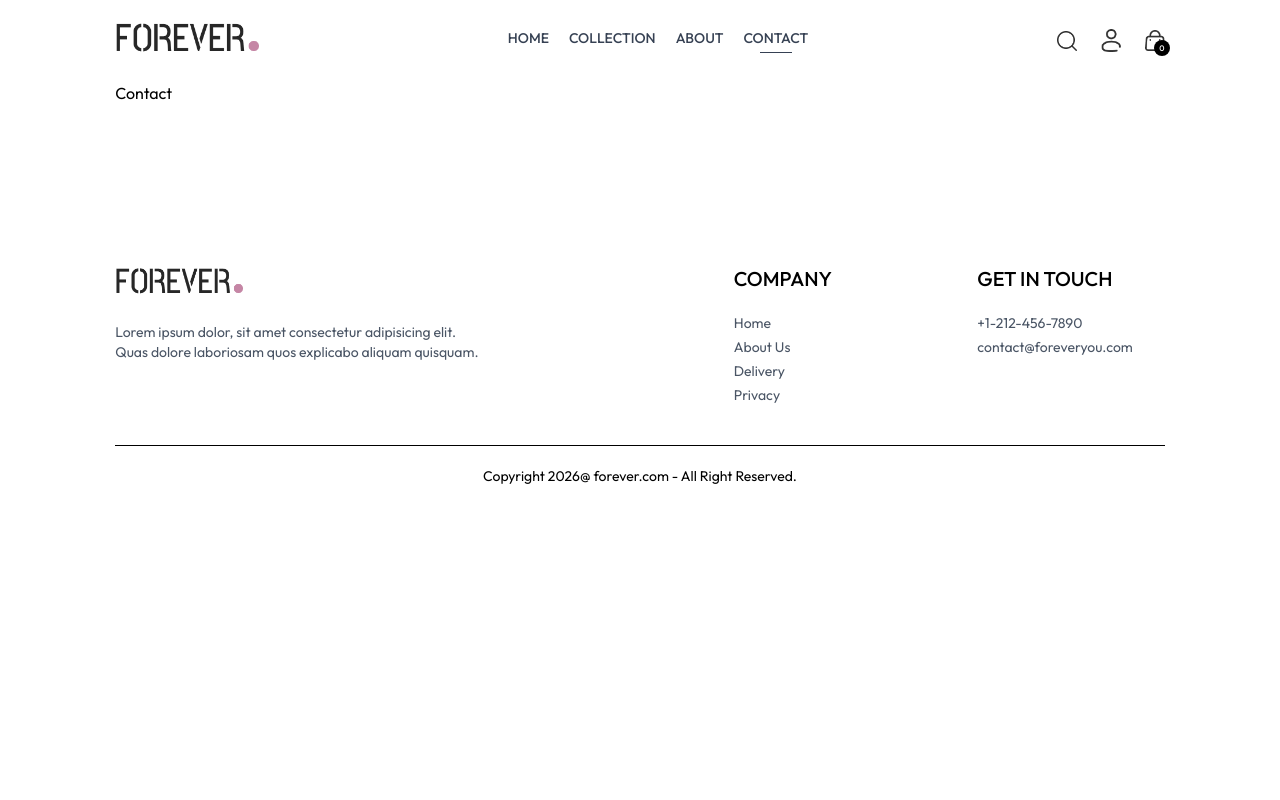
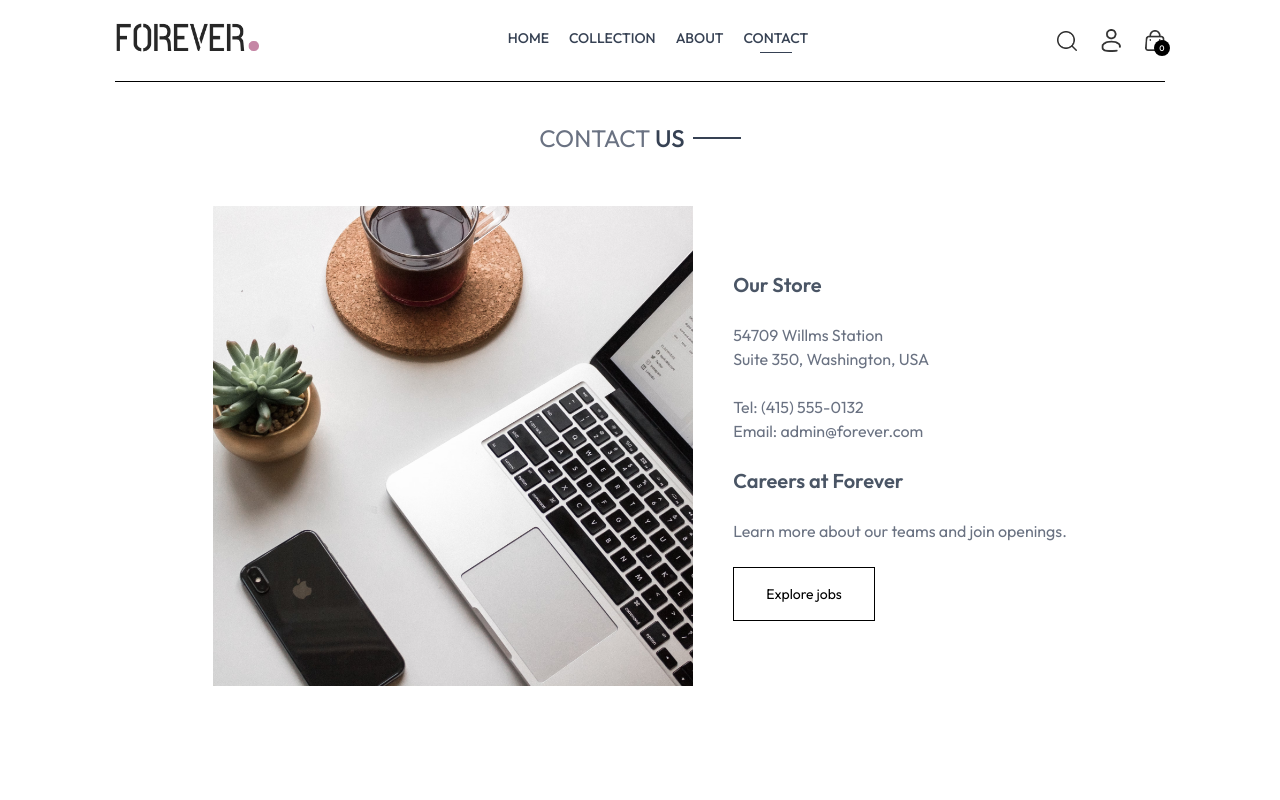
Before and after one commit to ayushasunuwar/E-commerce, a React app in the folder Frontend/: page /contact in a window 1280 px wide. Shown: the top 800 px of the page. Built offline with nearby package versions, Linux system fonts and the light colour scheme; the HTML template or start-up script is replaced by a standard one.

Commit message:
Contact Completed

```diff
--- a/Frontend/src/Pages/Contact.jsx
+++ b/Frontend/src/Pages/Contact.jsx
@@ -1,8 +1,31 @@
 import React from 'react'
+import Title from '../Components/Title'
+import { assets } from '../assets/front_end_assets/assets'
+import NewsletterBox from '../Components/NewsletterBox'
 
 const Contact = () => {
   return (
-    <div>Contact</div>
+    <div>
+
+      <div className='text-center text-2xl pt-10 border-t'>
+        <Title text1={'CONTACT'} text2={'US'}/>
+      </div>
+
+      <div className='my-10 flex flex-col justify-center md:flex-row gap-10 mb-28'>
+        <img className='w-full md:max-w-[480px]' src={assets.contact_img} alt="" />
+        <div className='flex flex-col justify-center items-start gap-6'>
+          <p className='font-semibold text-xl text-gray-600'>Our Store</p>
+          <p className='text-gray-500'>54709 Willms Station <br />Suite 350, Washington, USA</p>
+          <p className='text-gray-500'>Tel: (415) 555-0132 <br /> Email: admin@forever.com</p>
+          <p className='font-semibold text-xl text-gray-600'>Careers at Forever</p>
+          <p className='text-gray-500'>Learn more about our teams and join openings.</p>
+          <button className='border border-black px-8 py-4 text-sm hover:bg-black hover:text-white transition-all duration-500'>Explore jobs</button>
+        </div>
+      </div>
+
+      <NewsletterBox/>
+
+    </div>
   )
 }
 
```
